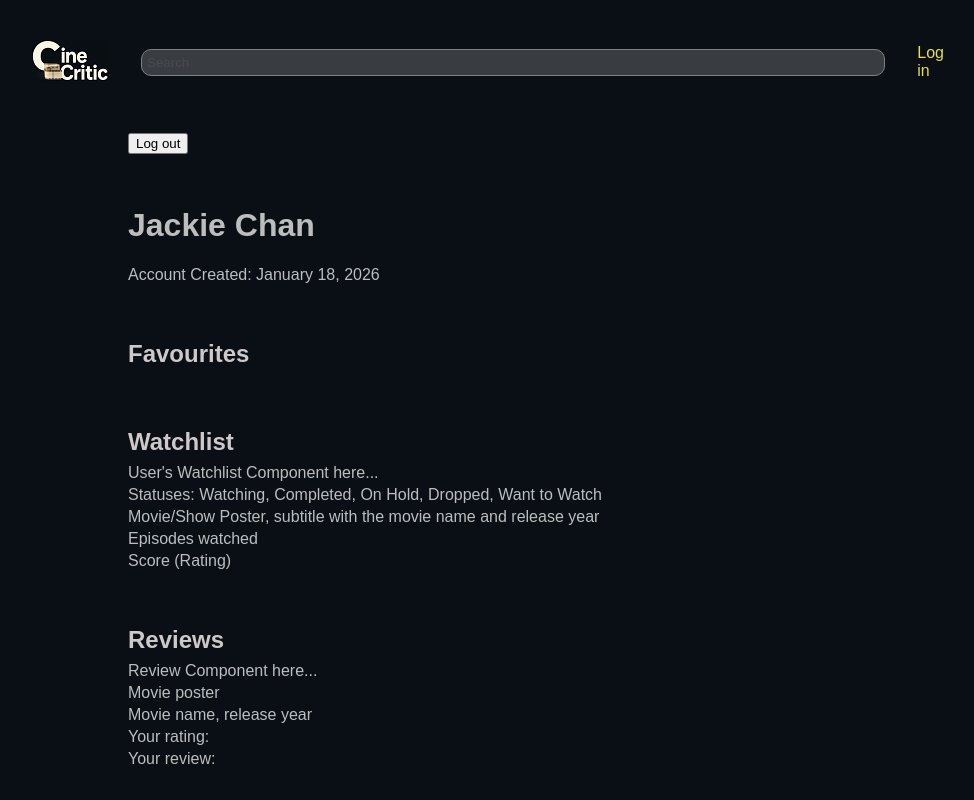
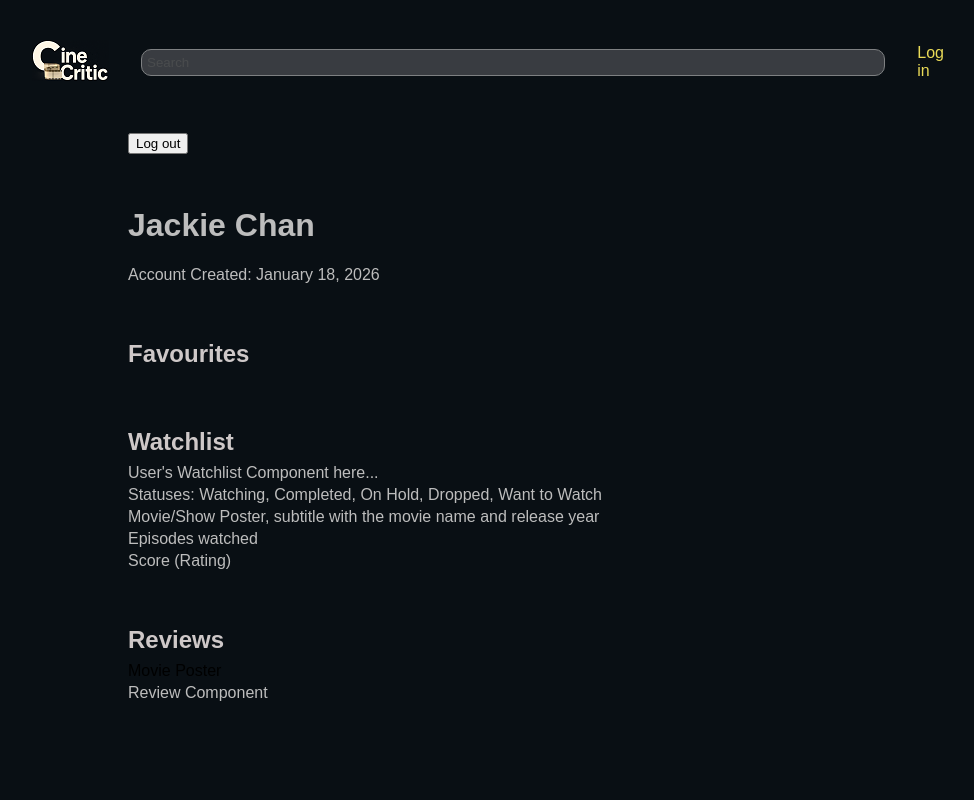
Before and after one commit to vetematts/CineCritic-frontend, a React (Vite) app: page /user in a window 1280 px wide. Shown: the top 800 px of the page, without its empty margins (152-1126 px from the left). Built offline with nearby package versions, Linux system fonts and the light colour scheme; no server answers; a web font is replaced by a local one.

Commit message:
feat: Added Skeleton div templating for the review component in the user profile page

```diff
--- a/src/pages/UserProfilePage.jsx
+++ b/src/pages/UserProfilePage.jsx
@@ -66,11 +66,14 @@ function UserProfilePage() {
       </div>
       <div id = "reviews">
         <StyledSubheading>Reviews</StyledSubheading>
-        <StyledText>Review Component here...</StyledText>
-        <StyledText>Movie poster</StyledText>
-        <StyledText>Movie name, release year</StyledText>
-        <StyledText>Your rating:</StyledText>
-        <StyledText>Your review:</StyledText>
+        <div id = "review-row">
+          <div id = "movie-poster">
+            Movie Poster
+          </div>
+          <div id = "users-review">
+            <StyledText>Review Component</StyledText>
+          </div>
+        </div>
       </div>
     </StyledDashboard>
   );
```
